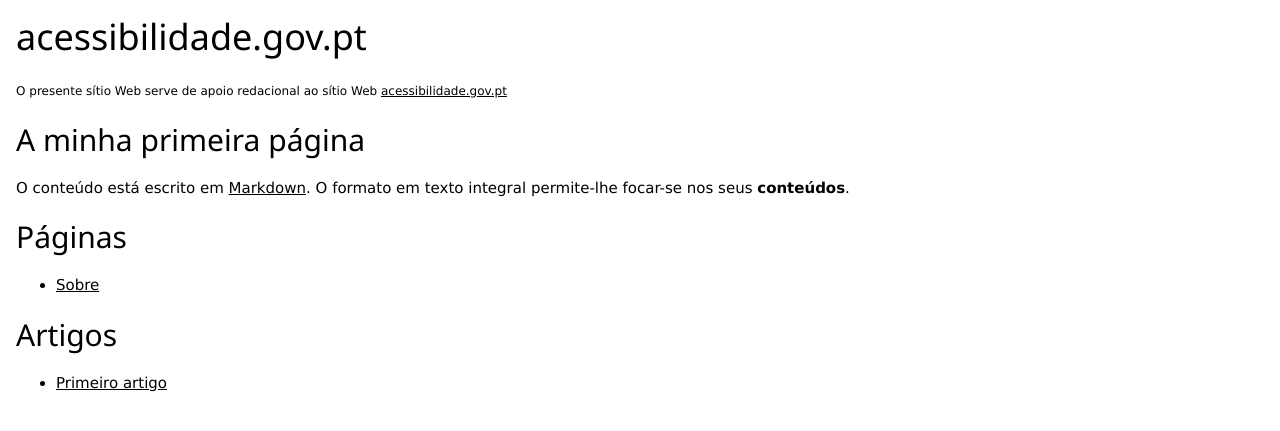
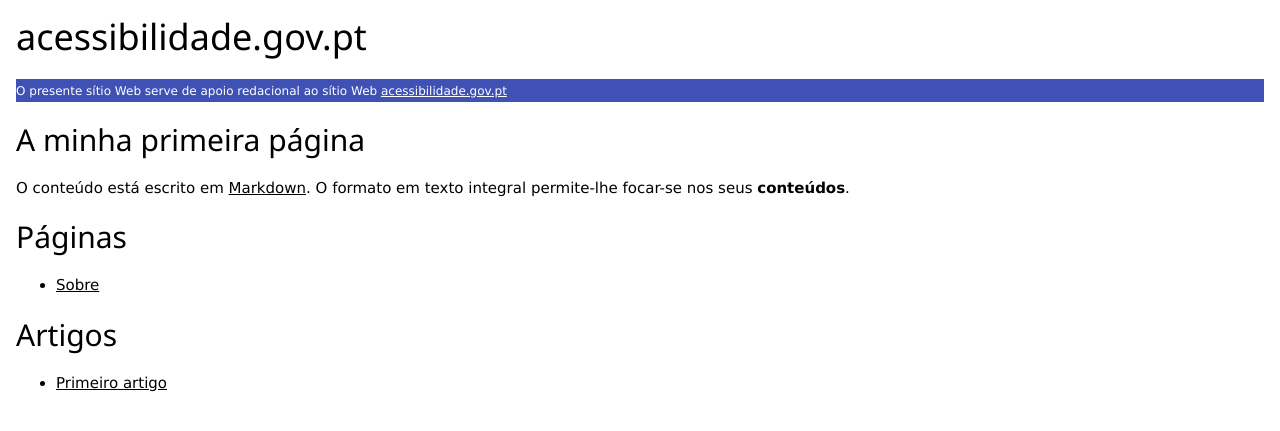
Before and after one commit to jorgeponto/www-a11y, a Jekyll site: the page built from index.md, in a window 1280 px wide. Shown: the top 431 px of the page. Built offline with Jekyll 4.4.1, drawn with Linux system fonts in a browser that asks for light colours.

Commit message:
Update default.html

```diff
--- a/_layouts/default.html
+++ b/_layouts/default.html
@@ -5,7 +5,7 @@
     <header>
     	{% if page.url == "/" %}
     		<h1>acessibilidade.gov.pt</h1>
-    		<p><small>O presente sítio Web serve de apoio redacional ao sítio Web <a href="http://www.acessibilidade.gov.pt">acessibilidade.gov.pt</a></small></p>
+    		<p class="w3-indigo"><small>O presente sítio Web serve de apoio redacional ao sítio Web <a href="http://www.acessibilidade.gov.pt">acessibilidade.gov.pt</a></small></p>
     	{% endif %}
     	{% if page.url != "/" %}
     		<p><a href="/www-a11y/index" title="ir para a primeira página" rel="home">acessibilidade.gov.pt</a></p>
```
